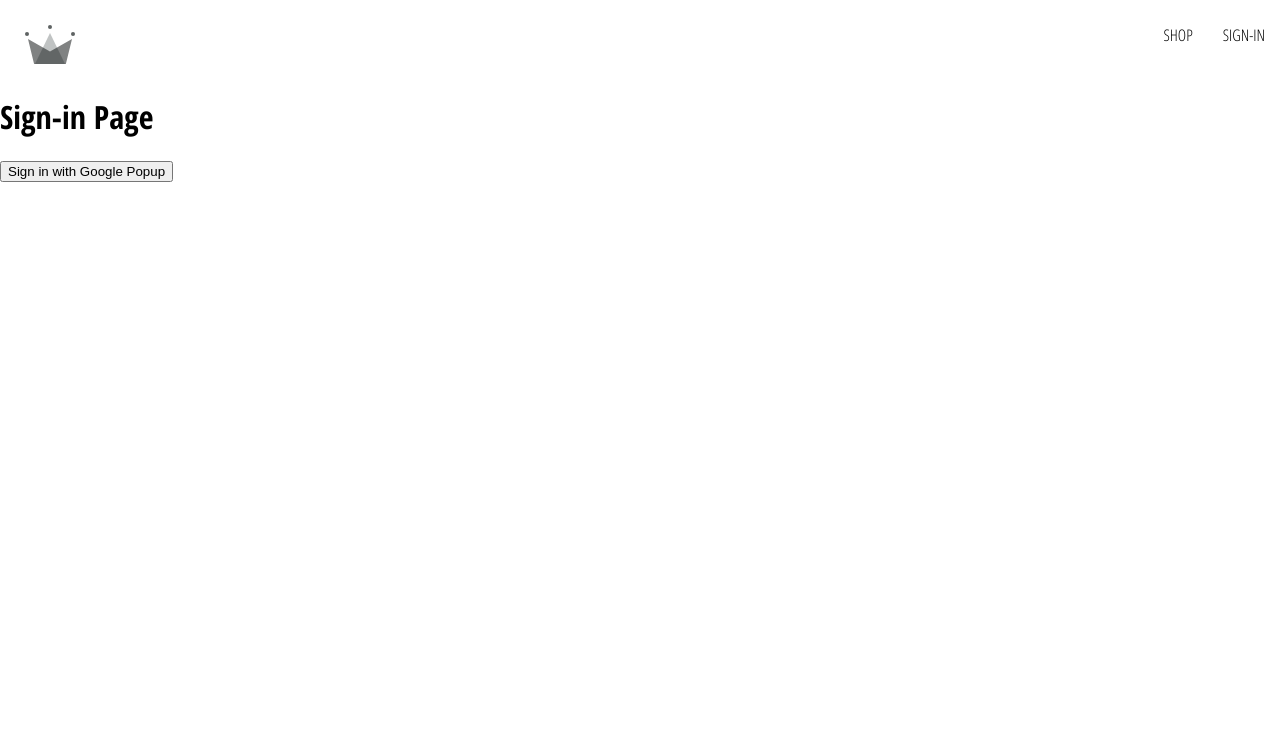
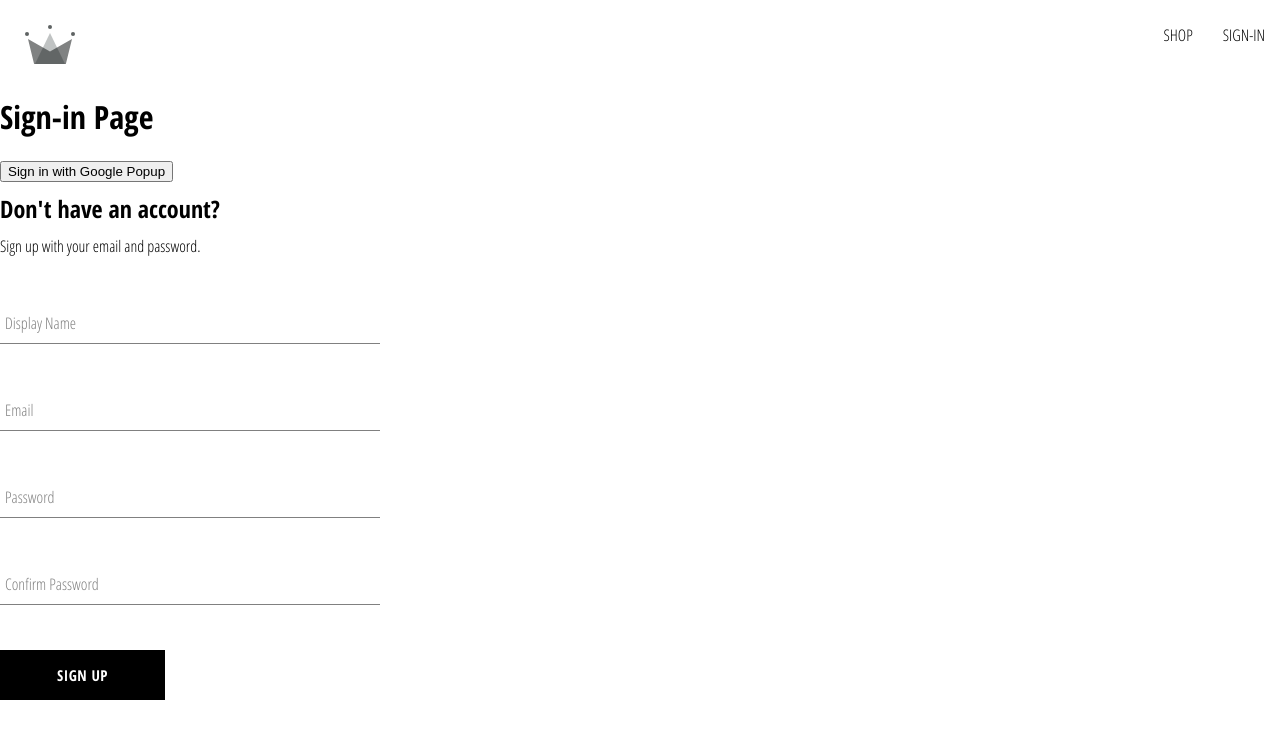
Before and after one commit to dreamcrusher85/crwn-clothing, a React (Create React App) app: page /sign-in in a window 1280 px wide. Shown: the top 738 px of the page. Built offline with nearby package versions, Linux system fonts and the light colour scheme.

Commit message:
Created signup component, form input component, button component

```diff
--- a/src/Routes/signin/signin.component.jsx
+++ b/src/Routes/signin/signin.component.jsx
@@ -1,17 +1,21 @@
+import SignUpForm from "../../components/sign-up-form/sign-up-form.component";
 import { createUserDocumentFromAuth, signInWithGooglePopup } from "../../utilities/firebase/firebase.utils";
 
 
 const SignIn = () => {
+
     const logGoogleUser = async () => {
         const { user } = await signInWithGooglePopup();
         const userDocRef = await createUserDocumentFromAuth(user);
-    }
+    };
+
     return (
         <div>
             <h1>Sign-in Page</h1>
             <button onClick={logGoogleUser}>
                 Sign in with Google Popup
             </button>
+            <SignUpForm />
         </div>
     );
 };
--- /dev/null
+++ b/src/components/button/button.component.jsx
@@ -0,0 +1,19 @@
+import './button.styles.scss';
+
+
+const BUTTON_TYPE_CLASSES = {
+    google: 'google-sign-in',
+    inverted: 'inverted',
+};
+
+
+
+const Button = ({children, buttonType, ...otherProps}) => {
+    return (
+        <button className={`button-container ${BUTTON_TYPE_CLASSES[buttonType]}`} {...otherProps}>
+            {children}
+        </button>
+    )
+}
+
+export default Button;
--- /dev/null
+++ b/src/components/button/button.styles.scss
@@ -0,0 +1,46 @@
+.button-container {
+    min-width: 165px;
+    width: auto;
+    height: 50px;
+    letter-spacing: 0.5px;
+    line-height: 50px;
+    padding: 0 35px 0 35px;
+    font-size: 15px;
+    background-color: black;
+    color: white;
+    text-transform: uppercase;
+    font-family: 'Open Sans Condensed';
+    font-weight: bolder;
+    border: none;
+    cursor: pointer;
+    display: flex;
+    justify-content: center;
+
+    &:hover {
+      background-color: white;
+      color: black;
+      border: 1px solid black;
+    }
+
+    &.google-sign-in {
+      background-color: #4285f4;
+      color: white;
+
+      &:hover {
+        background-color: #357ae8;
+        border: none;
+      }
+    }
+
+    &.inverted {
+      background-color: white;
+      color: black;
+      border: 1px solid black;
+
+      &:hover {
+        background-color: black;
+        color: white;
+        border: none;
+      }
+    }
+  }
--- /dev/null
+++ b/src/components/form-input/form-input.component.jsx
@@ -0,0 +1,22 @@
+import './form-input.styles.scss';
+
+const FormInput = ({ label, ...otherProps}) =>{
+    return (
+
+        <div className='group'>
+            <input className='form-input' {...otherProps} />
+        {label && (
+            <label className={`${
+                otherProps.value.length ? 'shrink' : ''} form-input-label`}>
+                { label }
+            </label>
+            )}
+
+
+        </div>
+
+    );
+ };
+
+
+ export default FormInput;
--- /dev/null
+++ b/src/components/form-input/form-input.styles.scss
@@ -0,0 +1,54 @@
+$sub-color: grey;
+$main-color: black;
+
+@mixin shrinkLabel {
+  top: -14px;
+  font-size: 12px;
+  color: $main-color;
+}
+
+.group {
+  position: relative;
+  margin: 45px 0;
+
+  .form-input {
+    background: none;
+    background-color: white;
+    color: $sub-color;
+    font-size: 18px;
+    padding: 10px 10px 10px 5px;
+    display: block;
+    width: 100%;
+    border: none;
+    border-radius: 0;
+    border-bottom: 1px solid $sub-color;
+    margin: 25px 0;
+
+    &:focus {
+      outline: none;
+    }
+
+    &:focus ~ .form-input-label {
+      @include shrinkLabel();
+    }
+  }
+
+  input[type='password'] {
+    letter-spacing: 0.3em;
+  }
+
+  .form-input-label {
+    color: $sub-color;
+    font-size: 16px;
+    font-weight: normal;
+    position: absolute;
+    pointer-events: none;
+    left: 5px;
+    top: 10px;
+    transition: 300ms ease all;
+
+    &.shrink {
+      @include shrinkLabel();
+    }
+  }
+}
--- /dev/null
+++ b/src/components/sign-up-form/sign-up-form.component.jsx
@@ -0,0 +1,97 @@
+import { useState } from "react";
+import { createAuthUserWithEmailAndPassword, createUserDocumentFromAuth } from "../../utilities/firebase/firebase.utils";
+import Button from "../button/button.component";
+import FormInput from "../form-input/form-input.component";
+import './sign-up-form.styles.scss';
+
+
+const defaultFormFields = {
+    displayName: '',
+    email: '',
+    password: '',
+    confirmPassword: '',
+};
+const SignUpForm = () => {
+    const [formFields, setFormFields] = useState(defaultFormFields);
+
+    const { displayName, email, password, confirmPassword } = formFields;
+
+    const resetFormFields = () => {
+        setFormFields(defaultFormFields);
+    }
+
+    const handleSubmit = async (event) => {
+        event.preventDefault();
+
+        if (password !== confirmPassword) {
+            alert('passwords do not match');
+            return;
+        }
+        try {
+            const { user } = await createAuthUserWithEmailAndPassword(email, password);
+            await createUserDocumentFromAuth(user, { displayName });
+            resetFormFields();
+
+        } catch(error) {
+           if (error.code === 'auth/email-already-in-use') {
+            alert('Cannot create user, email already in use.')
+           } console.log(error, error.message);
+        }
+
+    };
+
+    const handleChange = (event)=>{
+      const  { name, value } = event.target;
+      setFormFields({...formFields, [name]: value});
+    };
+
+    return (
+        <div className='sign-up-container'>
+            <h2>Don't have an account?</h2>
+            <span>
+                Sign up with your email and password.
+            </span>
+            <form onSubmit={handleSubmit}>
+                <FormInput
+                    label='Display Name'
+                    type='text'
+                    required
+                    onChange={handleChange}
+                    name='displayName'
+                    value= {displayName}
+
+                />
+                <FormInput
+                    label='Email'
+                    type='email'
+                    required
+                    onChange={handleChange}
+                    name='email'
+                    value={email}
+                />
+                <FormInput
+                    label='Password'
+                    type='password'
+                    required
+                    onChange={handleChange}
+                    name='password'
+                    value={password}
+                />
+                <FormInput
+                    label='Confirm Password'
+                    type='password'
+                    required
+                    onChange={handleChange}
+                    name='confirmPassword'
+                    value={confirmPassword}
+                />
+                <Button type='submit'>
+                    Sign Up
+                </Button>
+
+            </form>
+        </div>
+    )
+}
+
+export default SignUpForm;
--- /dev/null
+++ b/src/components/sign-up-form/sign-up-form.styles.scss
@@ -0,0 +1,9 @@
+.sign-up-container {
+    display: flex;
+    flex-direction: column;
+    width: 380px;
+}
+
+h2 {
+    margin: 10px 0;
+}
--- a/src/utilities/firebase/firebase.utils.js
+++ b/src/utilities/firebase/firebase.utils.js
@@ -1,8 +1,10 @@
 
 import { initializeApp } from "firebase/app";
 import {
-    getAuth,
-    GoogleAuthProvider, signInWithPopup
+    createUserWithEmailAndPassword, getAuth,
+    GoogleAuthProvider,
+    signInWithPopup,
+    signInWithRedirect
 } from "firebase/auth";
 import { doc, getDoc, getFirestore, setDoc } from "firebase/firestore";
 
@@ -18,25 +20,31 @@
 // Initialize Firebase
 const firebaseApp = initializeApp(firebaseConfig);
 
-const provider = new GoogleAuthProvider();
-provider.setCustomParameters({
+const googleProvider = new GoogleAuthProvider();
+googleProvider.setCustomParameters({
     prompt: "select_account"
 });
 
 export const auth = getAuth();
-export const signInWithGooglePopup = () => signInWithPopup (auth, provider);
+export const signInWithGooglePopup = () => signInWithPopup (auth, googleProvider);
+export const signInWithGoogleRedirect = () => signInWithRedirect(auth, googleProvider);
 export const db = getFirestore();
 
-export const createUserDocumentFromAuth = async (userAuth) => {
+export const createUserDocumentFromAuth = async (userAuth, additionalInformation={}) => {
+
+    if(!userAuth)return;
+
     const userDocRef = doc(db, 'users', userAuth.uid);
-    console.log(userDocRef);
+
+
     const userSnapShot = await getDoc(userDocRef);
-    console.log(userSnapShot);
+
+
     if (!userSnapShot.exists()) {
        const { displayName, email } = userAuth;
        const createdAt = new Date();
        try {
-        await setDoc(userDocRef, {displayName, email, createdAt})
+        await setDoc(userDocRef, {displayName, email, createdAt, ...additionalInformation, })
        } catch(error) {
         console.log('error creating user', error.message);
 
@@ -45,3 +53,9 @@
     }
     return userDocRef;
 };
+
+export const createAuthUserWithEmailAndPassword = async (email, password) => {
+    if(!email || !password) {return;} else
+    {return await
+    createUserWithEmailAndPassword(auth, email, password);}
+};
```
